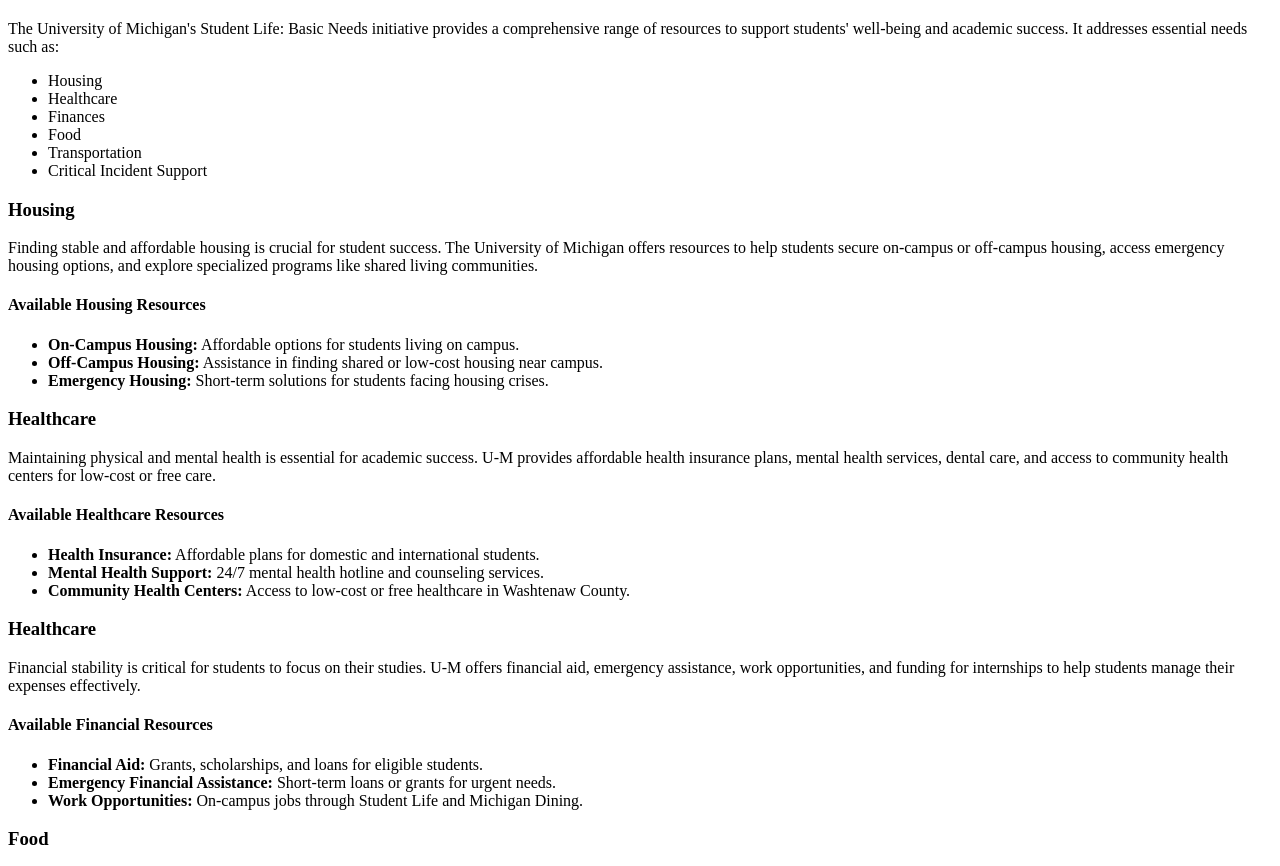
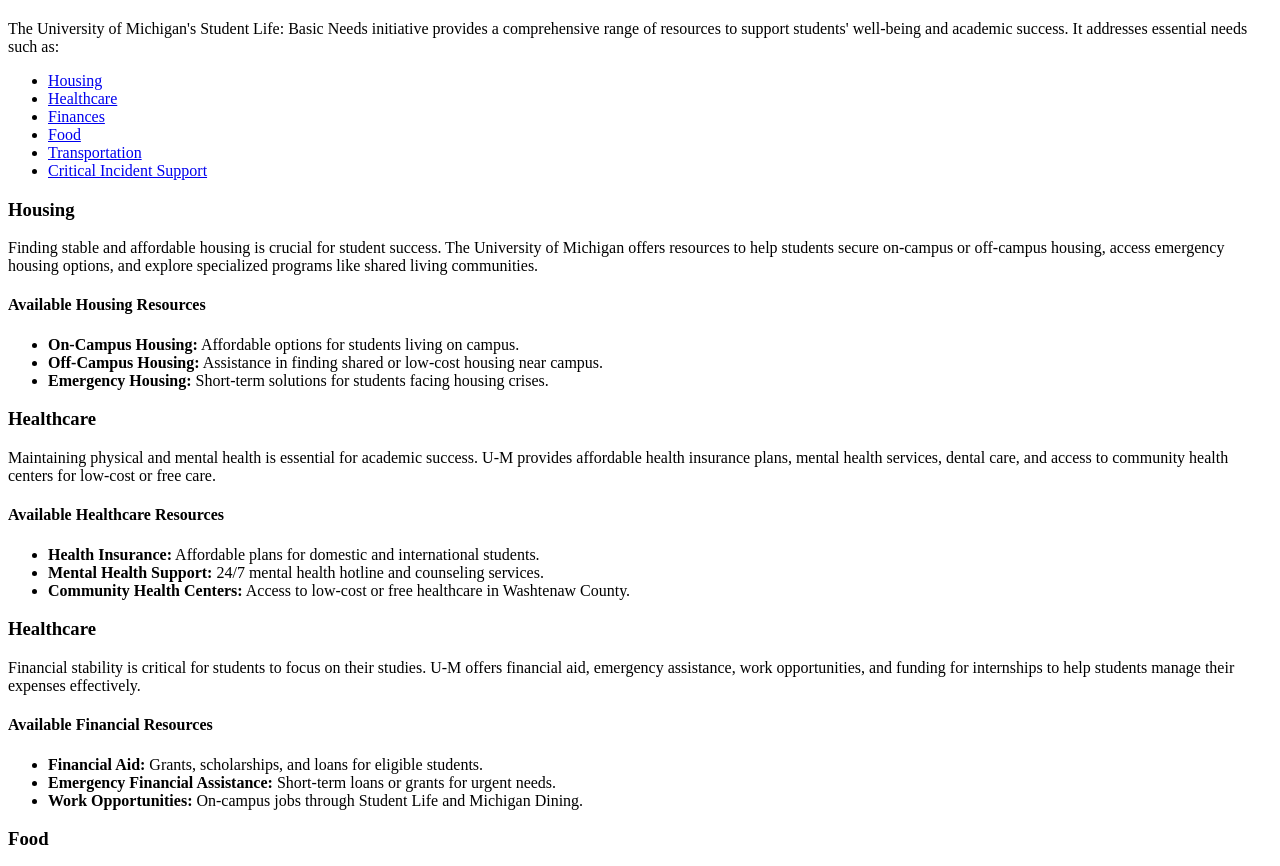
Before and after one commit to emillin-ctrl/client_project_html_w25, a plain HTML site: page basicneeds.html in a window 1280 px wide. Shown: the part 1220-2086 px from the top of the page. Drawn offline with Linux system fonts and the light colour scheme.

Commit message:
new attempt submission 2

```diff
--- a/basicneeds.html
+++ b/basicneeds.html
@@ -26,12 +26,12 @@
             <img src="images/umsi_food.png" alt="A student prepares a plate of food in the East Quad Dining Hall.">
             <p>The University of Michigan's Student Life: Basic Needs initiative provides a comprehensive range of resources to support students' well-being and academic success. It addresses essential needs such as:</p>
             <ul>
-                <li>Housing</li>
-                <li>Healthcare</li>
-                <li>Finances</li>
-                <li>Food</li>
-                <li>Transportation</li>
-                <li>Critical Incident Support</li>
+                <li><a href = "#housing">Housing</a></li>
+                <li><a href = "#healthcare">Healthcare</a></li>
+                <li><a href = "#finances">Finances</a></li>
+                <li><a href = "#food">Food</a></li>
+                <li><a href = "#transportation">Transportation</a></li>
+                <li><a href = "#critical-support">Critical Incident Support</a></li>
             </ul>
         </section>
 
```
Also changed, not shown: msiadvising.html (+2 -2 lines).
